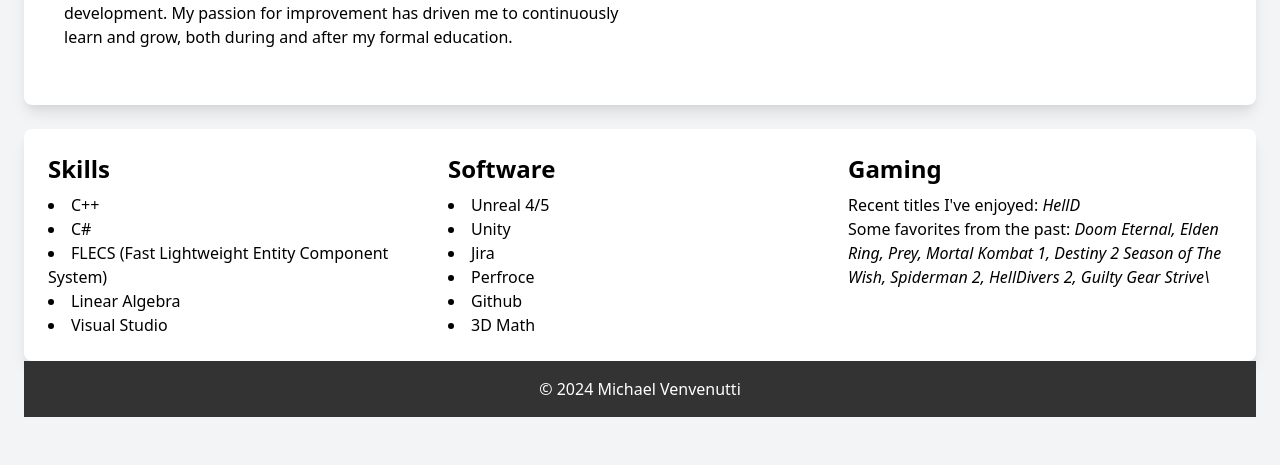
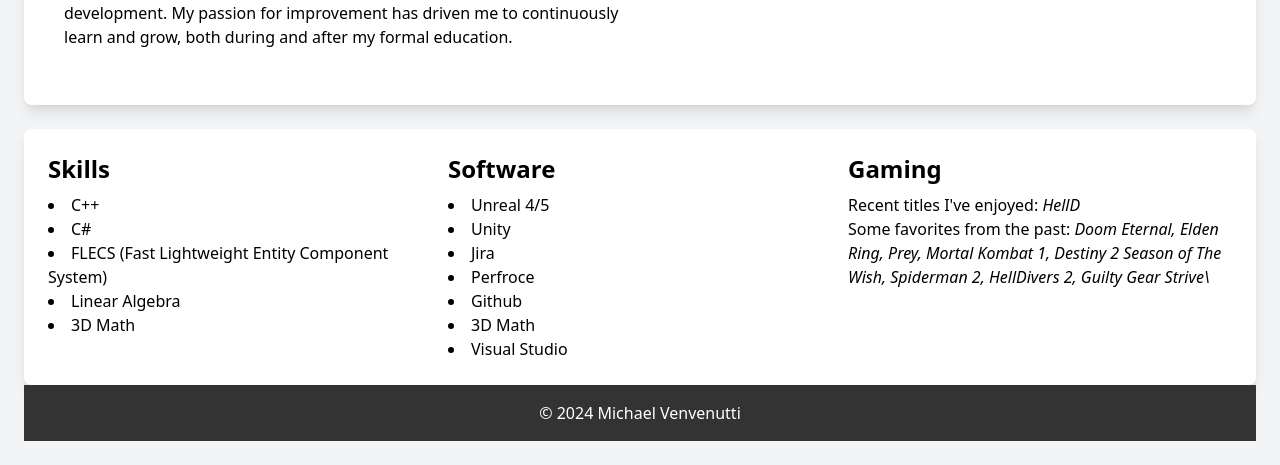
Before and after one commit to tatosvenvenutti/tatosvenvenutti.github.io, a plain HTML site: page SitePages/About.html in a window 1280 px wide. Shown: the part 601-1066 px from the top of the page. Before the commit the page ends 1042 px from the top, so only its background shows below. Drawn offline with nearby package versions, Linux system fonts and the light colour scheme.

Commit message:
Updated Skills and Software

```diff
--- a/SitePages/About.html
+++ b/SitePages/About.html
@@ -63,7 +63,7 @@
                         <li>C#</li>
                         <li>FLECS (Fast Lightweight Entity Component System)</li>
                         <li>Linear Algebra</li>
-                        <li>Visual Studio</li>
+                        <li>3D Math</li>
                     </ul>
                 </div>
                 <div>
@@ -75,6 +75,7 @@
                         <li>Perfroce</li>
                         <li>Github</li>
                         <li>3D Math</li>
+                        <li>Visual Studio</li>
                     </ul>
                 </div>
                 <div>
```
